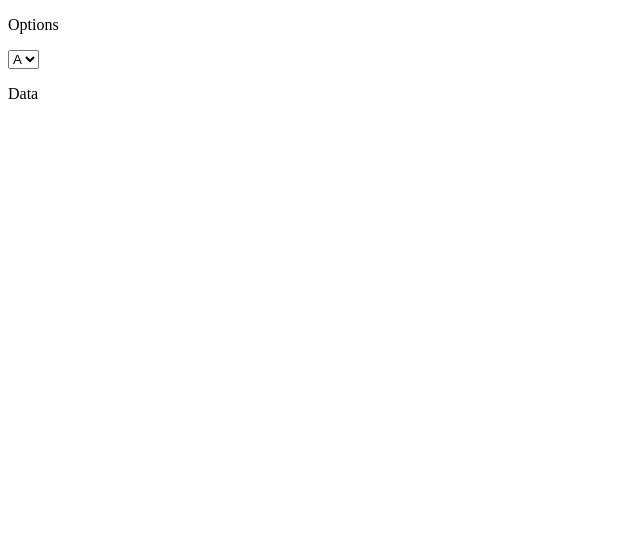
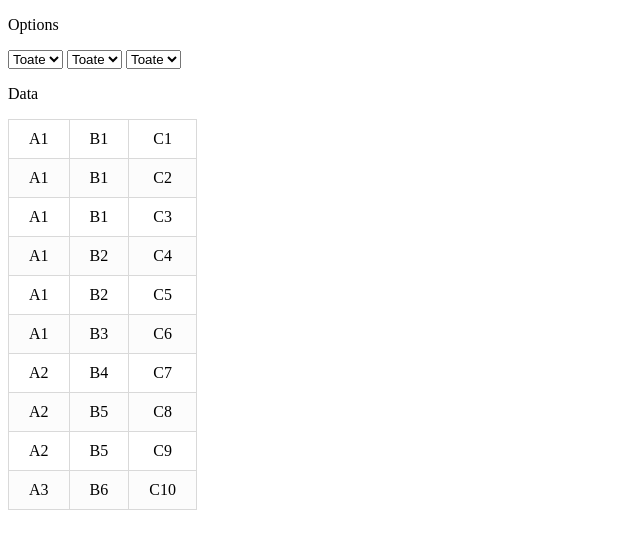
Before and after one commit to mihaimangu/data-manipulation, a website: page src/index.html in a window 1280 px wide. Shown: the whole page, without its empty margins (0-640 px from the left). Drawn offline with Linux system fonts and the light colour scheme.

Commit message:
render table and selects based on data and prepare a basic filter

```diff
--- a/src/index.html
+++ b/src/index.html
@@ -3,7 +3,7 @@
 <head>
     <meta charset="UTF-8">
     <title>Document</title>
-
+    <link href="style.css" type="text/css" rel="stylesheet">
 </head>
 <body>
     <script src="index.js"></script>
@@ -12,14 +12,23 @@
         <div class="options">
             <p>Options</p>
             <div class="controls-wrapper">
-                <select>
-                    <option value="0">A</option>
+                <select id="a-select" onChange="registerChange()">
+                    <option value="0">Toate</option>
+                </select>
+                 <select id="b-select" onChange="registerChange()">
+                    <option value="0" >Toate</option>
+                </select>
+                 <select id="c-select" onChange="registerChange()">
+                     <option value="0" >Toate</option>
                 </select>
 
             </div>
         </div>
-        <div class="data">
+        <div class="data" >
             <p>Data</p>
+            <table id="table-data">
+
+            </table>
         </div>
     </div>
 </body>
--- a/src/index.js
+++ b/src/index.js
@@ -1,3 +1,6 @@
+var registerChange;
+
+window.onload = function(){
     var data = "A1,B1,C1" + "\n"
     + "A1,B1,C2" + "\n"
     + "A1,B1,C3" + "\n"
@@ -8,4 +11,161 @@ var data = "A1,B1,C1" + "\n"
     + "A2,B5,C8" + "\n"
     + "A2,B5,C9" + "\n"
     + "A3,B6,C10";
-console.log(data)
+
+
+    function parseString(string){
+        mainObject = string.split("\n")
+        return mainObject
+    }
+
+    var array = parseString(data)
+
+    function getColumnTypes(obj, columnNr){
+        var elements = []
+
+        obj.forEach(function(item){
+             row = item.split(",");
+            columnEl = row[columnNr]
+
+            if (elements.length == 0){
+                elements.push(columnEl)
+            }
+
+            function itExists(){
+                var val = false
+
+                elements.forEach(function(el){
+                    if(el == columnEl){
+                        val = true
+                        return
+                    }
+                })
+
+                return val
+            }
+
+            if(!itExists()){
+                elements.push(columnEl)
+            }
+        })
+        return elements;
+    };
+
+
+    function putValuesInSelects(){
+        var typeA = getColumnTypes(array, 0)
+        var typeB = getColumnTypes(array, 1)
+        var typeC = getColumnTypes(array, 2)
+
+        var selectA = document.getElementById('a-select')
+        var innerHtmlA = selectA.innerHTML;
+
+        typeA.forEach(function(item){
+            innerHtmlA += '<option value="'+item+'">'+ item + '</option>';
+
+        })
+
+        selectA.innerHTML = innerHtmlA;
+
+        var selectB = document.getElementById('b-select')
+         var innerHtmlB = selectB.innerHTML;
+
+        typeB.forEach(function(item){
+            innerHtmlB += '<option value="'+item+'">'+ item + '</option>';
+
+        })
+
+        selectB.innerHTML = innerHtmlB;
+
+        var selectC = document.getElementById('c-select')
+         var innerHtmlC = selectC.innerHTML;
+
+        typeC.forEach(function(item){
+            innerHtmlC += '<option value="'+item+'">'+ item + '</option>';
+
+        })
+
+        selectC.innerHTML = innerHtmlC;
+
+
+
+    }
+
+    //place the initial Values in selects
+    putValuesInSelects();
+
+
+    function putValuesInTable(elements){
+
+
+        var table = document.getElementById('table-data');
+
+        var innerHtml = '<table class="display:none;"></table>';
+
+        elements.forEach(function(element){
+            row = element.split(",")
+            console.log(row)
+           innerHtml += '<tr><td>' + row[0] +'</td><td>'+row[1]+'</td><td>'+row[2]+'</td></tr>' ;
+        });
+
+        table.innerHTML = innerHtml
+
+    }
+
+    putValuesInTable(array);
+
+
+
+    registerChange = function(){
+        var input = {
+            'a': document.getElementById('a-select').value,
+            'b': document.getElementById('b-select').value,
+            'c': document.getElementById('c-select').value,
+        }
+
+        var filtered = filterData(array, input)
+        console.log(filtered)
+        putValuesInTable(array)
+    }
+
+    function filterData(arr, input){
+        var filtered = arr
+
+        for(var key in input){
+            var keyOrder
+            if(key == 'a'){
+                keyOrder = 0
+            } else if (key =='b'){
+                keyOrder = 1
+            } else if (key == 'c'){
+                keyOrder = 2
+            }
+
+            console.log('key is', key)
+            console.log('keyOrder is', keyOrder)
+            if(input[key] != 0){
+                filtered = filtered.filter(function(element){
+                    var row = element.split(",");
+                    if(row[keyOrder] == input[key]){
+                        console.log('they match')
+                        return element
+                    }
+                })
+            }
+        }
+
+        /*
+        if(input.a !== 0){
+            filtered = filtered.filter(function(element){
+                var row = element.split(",");
+                if(row[0] == input.a){
+                    return element
+                }
+            })
+        }
+         */
+        return filtered;
+
+    }
+
+}
--- /dev/null
+++ b/src/style.css
@@ -0,0 +1,19 @@
+body{
+
+}
+
+table{
+    border-collapse: collapse;
+}
+
+td{
+    border:1px solid #d9d9d9;
+    padding:10px 20px;
+    vertical-align: middle;
+    text-align: center;
+
+}
+
+tr:nth-child(2n) td{
+    background-color: #fcfcfc;
+}
```
Lines whose indentation alone changed are shown as unchanged.
